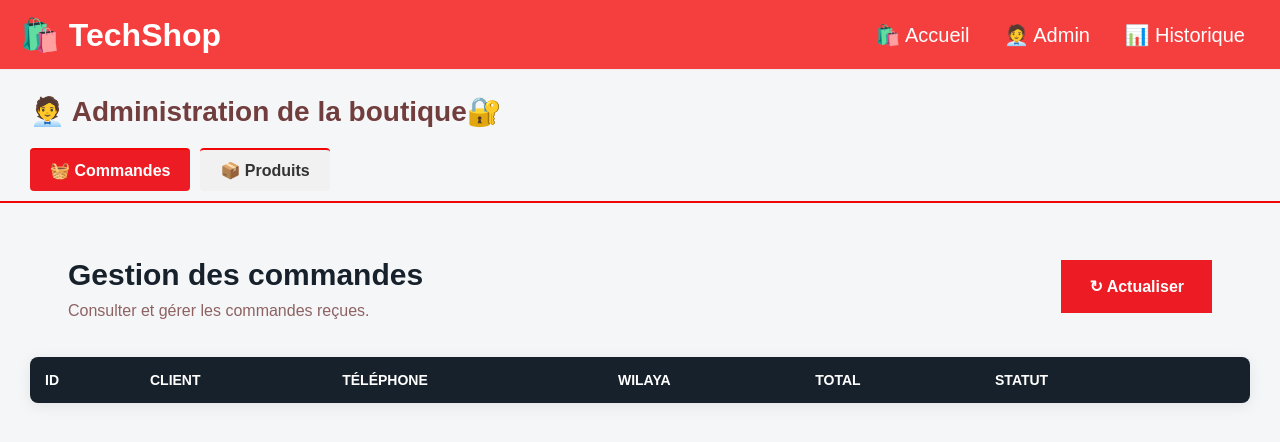
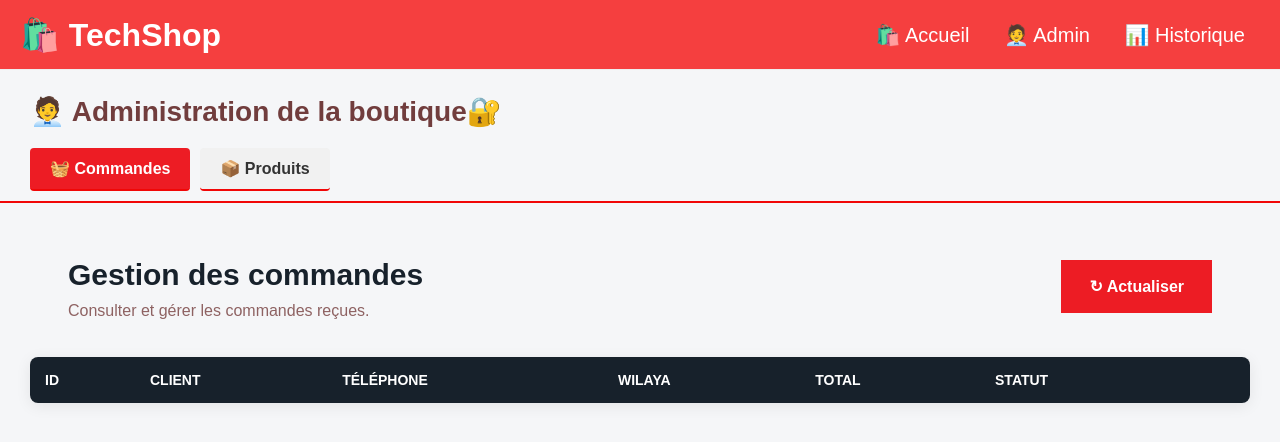
Before and after one commit to lotfimoussaoui23/E-commerce1, a website: page admin.html in a window 1280 px wide. Drawn offline with Linux system fonts and the light colour scheme; no server answers.

Commit message:
Update admin.html

```diff
--- a/admin.html
+++ b/admin.html
@@ -71,7 +71,7 @@
             padding: 11px 20px;
             font-weight: bold;
             border-radius: 4px;
-            border-top: 2px solid #f10707;
+            border-bottom: 2px solid #f10707;
         }
 
         .admin-menu a:hover {
```
